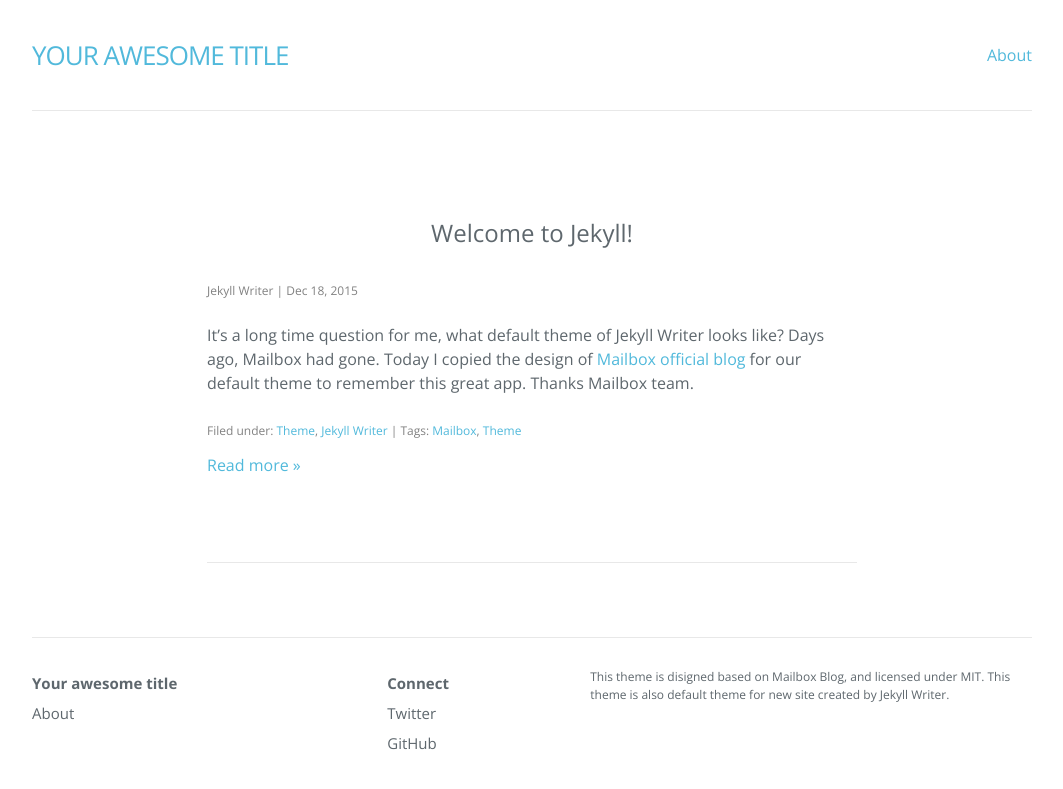
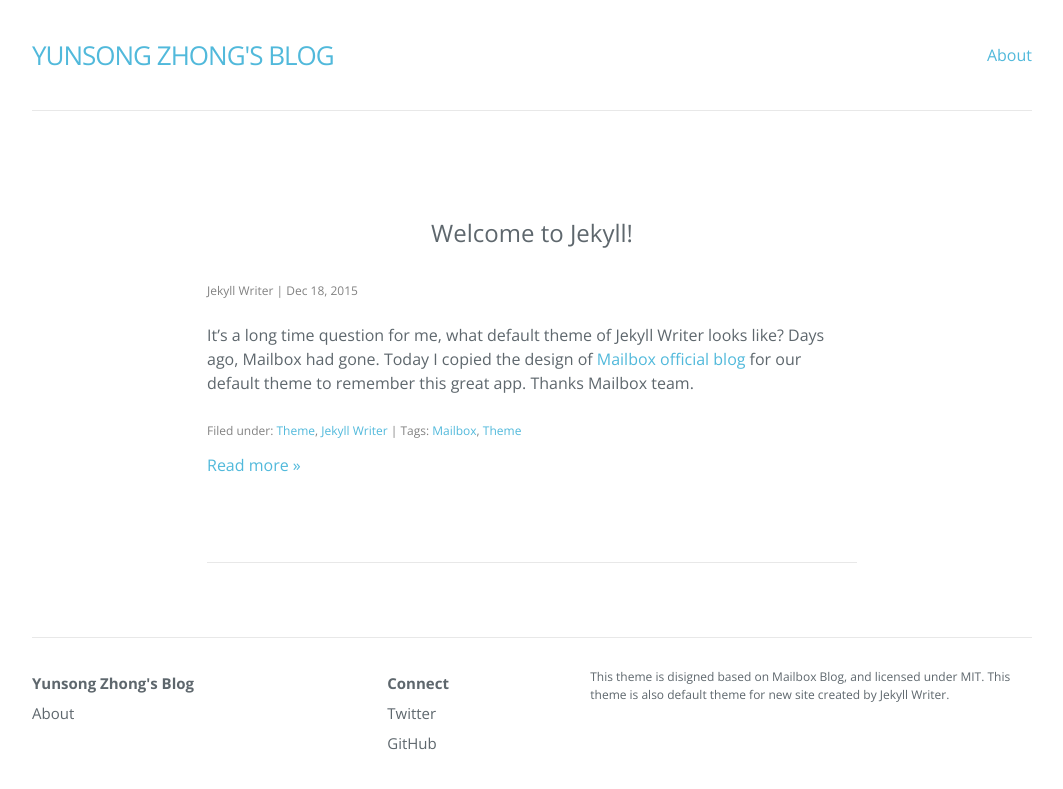
Before and after one commit to yszhong/yszhong.github.io, a Jekyll site: the page built from index.html, in a window 1280 px wide. Shown: the top 789 px of the page, without its empty margins (108-1171 px from the left). Built offline with Jekyll 4.4.1, drawn with Linux system fonts in a browser that asks for light colours; nearby versions of some CDN libraries; the list of posts is cut into pages by our own code.

Commit message:
Set theme

```diff
--- a/_config.yml
+++ b/_config.yml
@@ -1,21 +1,15 @@
-# Welcome to Jekyll!
-#
-# This config file is meant for settings that affect your whole blog, values
-# which you are expected to set up once and rarely need to edit after that.
-# For technical reasons, this file is *NOT* reloaded automatically when you use
-# 'jekyll serve'. If you change this file, please restart the server process.
-
-# Site settings
-title: Your awesome title
+# Created by Jekyll Writer
+title: Yunsong Zhong's Blog
 author: Jekyll Writer
-description: > # this means to ignore newlines until "baseurl:"
-  This theme is disigned based on Mailbox Blog, and licensed under MIT.
-  This theme is also default theme for new site created by Jekyll Writer.
-permalink: /:year/:month/:day/:title/
+description: >
+  This theme is disigned based on Mailbox Blog, and licensed under MIT. This
+  theme is also default theme for new site created by Jekyll Writer.
+permalink: '/:year/:month/:day/:title/'
 paginate: 6
-paginate_path: "/page/:num/"
+paginate_path: '/page/:num/'
 twitter_username: jekyllwriter
-github_username:  jekyllwriter
-gems: [jekyll-paginate]
+github_username: jekyllwriter
+gems:
+  - jekyll-paginate
 markdown: kramdown
-baseurl: ""
+baseurl: ''
```
